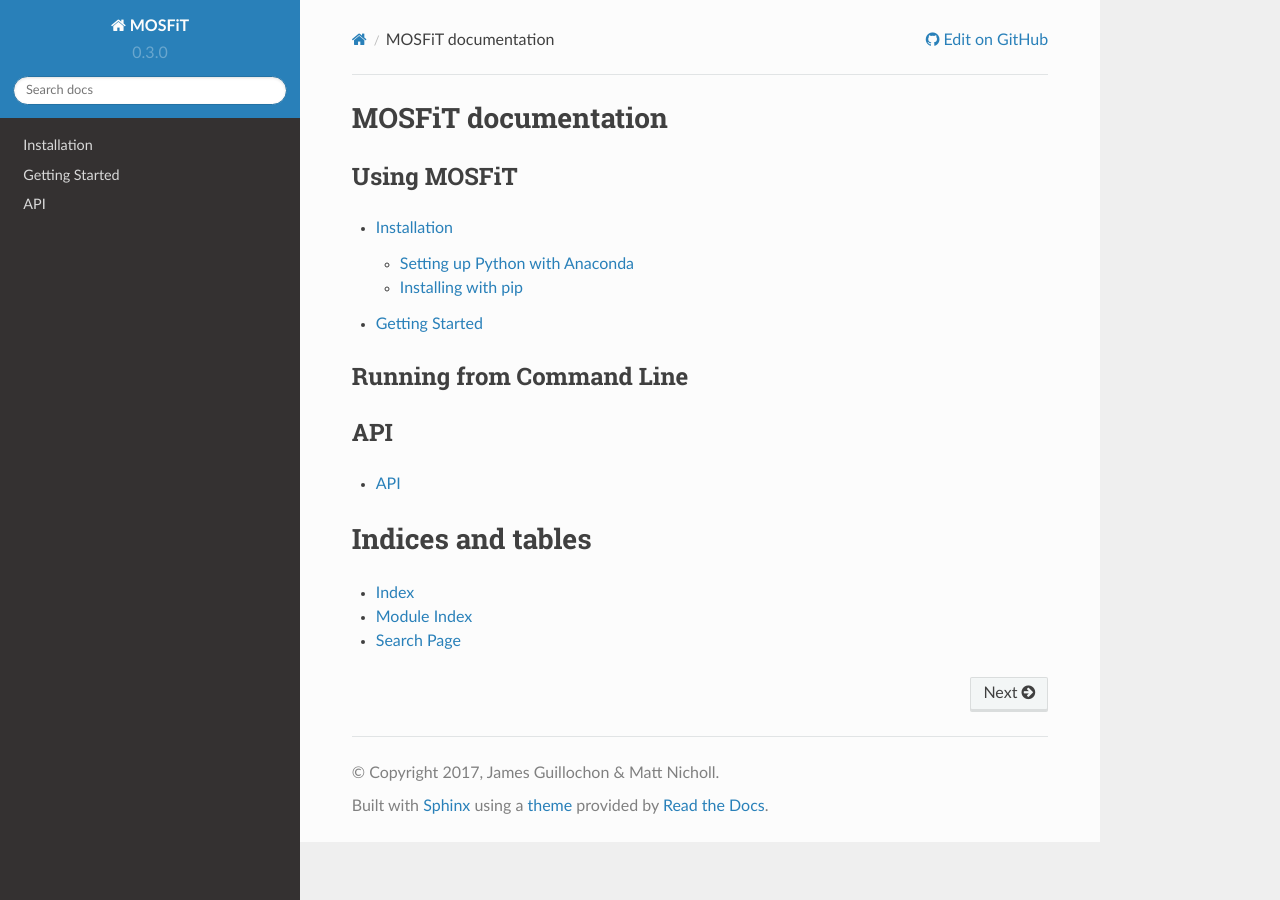
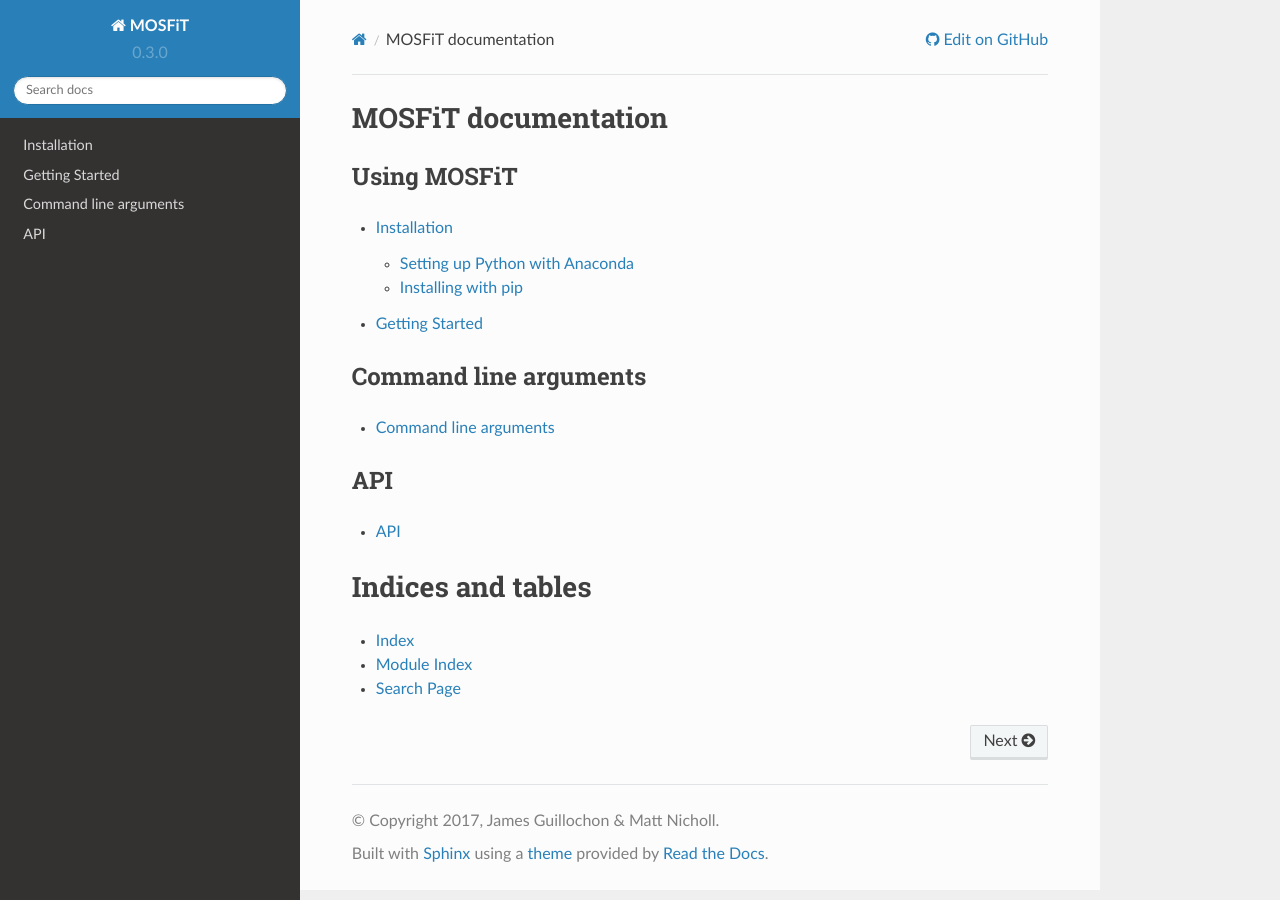
Before and after one commit to guillochon/MOSFiT, a Sphinx documentation site: the page built from docs/index.rst, in a window 1280 px wide. Built offline with Sphinx 7.4.7 and the Read the Docs theme 2.0.0, drawn with Linux system fonts in a browser that asks for light colours.

Commit message:
DOCS: title

```diff
--- a/docs/command_line.rst
+++ b/docs/command_line.rst
@@ -1 +1,4 @@
+Command line arguments
+======================
+
 .. autoprogram:: mosfit.main:get_parser()
--- a/docs/index.rst
+++ b/docs/index.rst
@@ -15,8 +15,8 @@
    getting_started.rst
 
 
-Running from Command Line
--------------------------
+Command line arguments
+----------------------
 .. toctree::
    :maxdepth: 1
 
```
